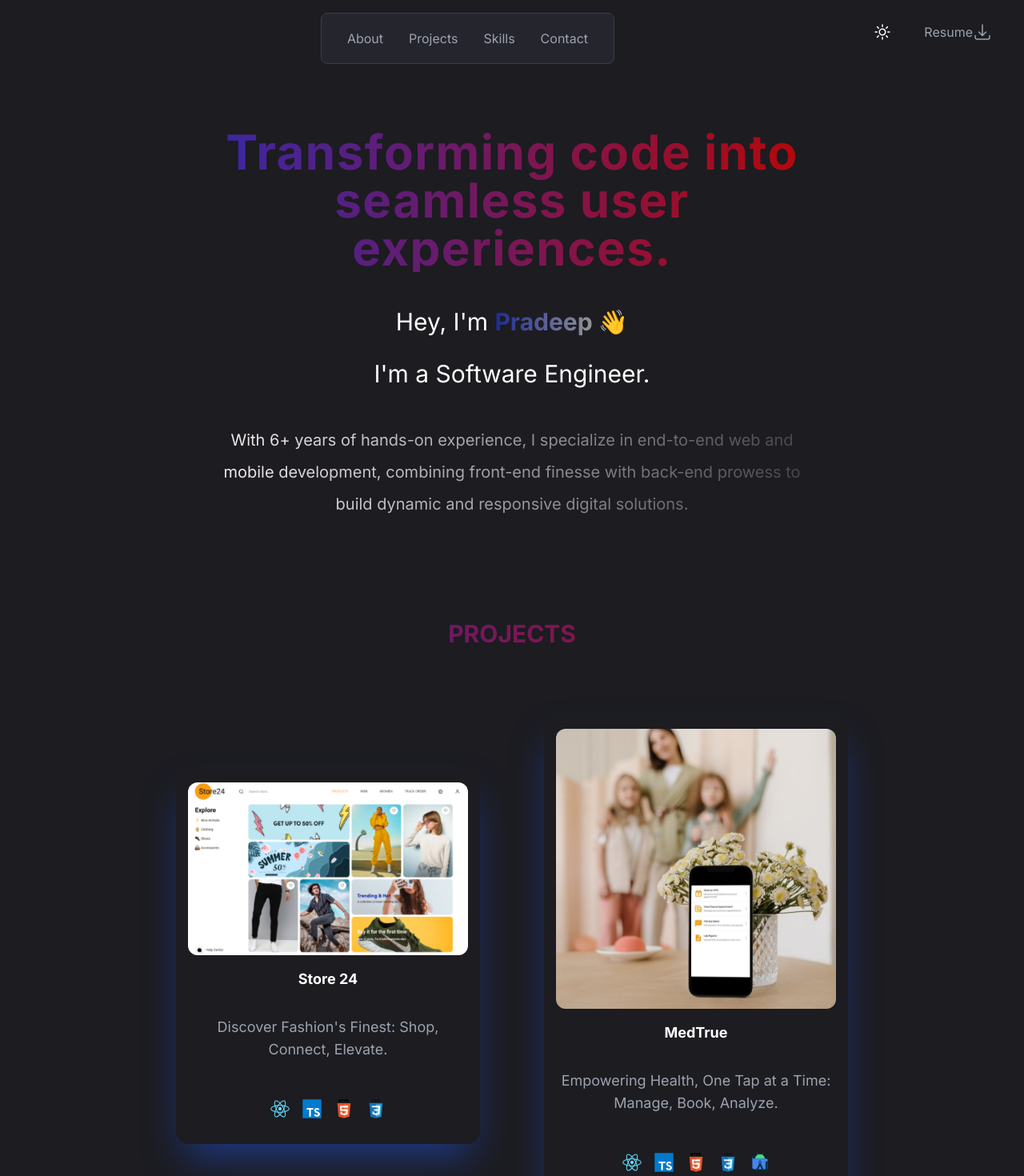
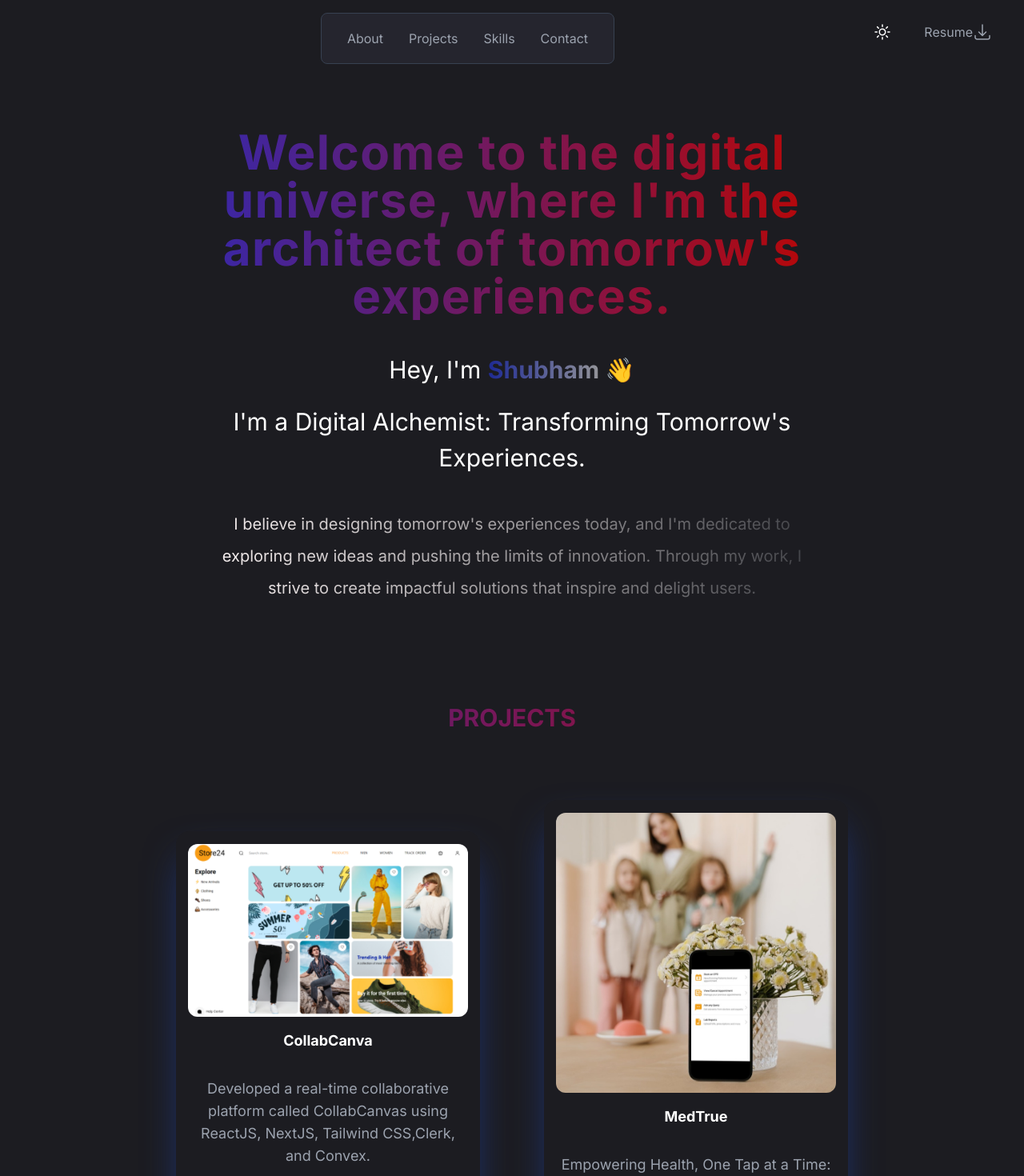
Before and after one commit to Kmrshubham335/nextjs-portfolio, a Next.js app: page / in a window 1280 px wide. Shown: the top 1470 px of the page at 80% size. Built offline with nearby package versions, Linux system fonts and the light colour scheme.

Commit message:
1 commit

```diff
--- a/src/components/Navbar/Navbar.tsx
+++ b/src/components/Navbar/Navbar.tsx
@@ -27,9 +27,10 @@ const Navbar = () => {
             {/*  */}
             {resolvedTheme ==="dark" ? <SunIcon id='dark' onClick={()=>setTheme("light")} className='h-6 w-6 text-white cursor-pointer'/>
             :<MoonIcon id='light' onClick={()=>setTheme("dark")} className='h-6 w-6 text-black cursor-pointer'/>}
-            <div className='flex px-2 flex-wrap'>
-                <Link className='flex flex-wrap' href={attachment.href}>{attachment?.title} <ArrowDownTrayIcon className='h-6 w-6' /></Link>
-            </div>
+
+<div className='flex px-2 flex-wrap'>
+    <a className='flex flex-wrap' href={attachment.href} download>{attachment?.title} <ArrowDownTrayIcon className='h-6 w-6' /></a>
+</div>
 
         </div>
 
--- a/src/components/Projects/Projects.tsx
+++ b/src/components/Projects/Projects.tsx
@@ -4,13 +4,13 @@ import React from 'react'
 
 const Projects = () => {
   return (
-    <section id="projects" className='my-20  justify-center flex flex-col animate__animated animate__fadeIn animate__delay-2s'>
+    <section id="projects" className='my-20 justify-center flex flex-col animate__animated animate__fadeIn animate__delay-2s'>
         <p className='text-[30px] font-bold text-center dark:bg-gradient-to-r from-[#3927A7] to-[#B70707] dark:bg-clip-text dark:text-transparent'>PROJECTS</p>
         <div className='flex justify-center'>
             <div className='grid grid-cols-1 items-center content-center lg:grid-cols-2 gap-20 md:p-20'>
                 {projects.map((project,index)=>{
                     return (
-                        <div key={project.title + index} className='flex flex-col items-center w-[330px] md:w-[380px]
+                        <a key={project.title + index} href={project.hosting_link} target="_blank" rel="noopener noreferrer" className='flex flex-col items-center w-[330px] md:w-[380px]
                           border rounded-2xl border-none shadow-2xl shadow-blue-900 cursor-pointer hover:-translate-y-20'>
                             <Image src={project.image} alt={project.title} height={220} width={350}
                              className='border rounded-xl bg-cover bg-center mt-4 border-none'/>
@@ -21,7 +21,7 @@ const Projects = () => {
                               return <Tech key={project.title +index}/>
                              })}
                              </div>
-                        </div>
+                        </a>
                     )
                 })}
             </div>
--- a/src/data/portfolio.ts
+++ b/src/data/portfolio.ts
@@ -10,8 +10,8 @@ import { NextIcon } from "@/components/common/NextIcon"
 import NodeJsIcon from "@/components/common/NodeJsIcon"
 import ReactIcon from "@/components/common/ReactIcon"
 import SpringBootIcon from "@/components/common/SpringBootIcon"
+import TailwindCss from "@/components/common/TailwindCssIcon"
 import TSIcon from "@/components/common/TSIcon"
-import { link } from "fs"
 
 
 export const navBarLink = [
@@ -35,23 +35,23 @@ export const navBarLink = [
 
 export const attachment = {
     "title":"Resume",
-    "href":"/resume-path"
+    "href":"/static/Shubham_Kumar.pdf"
 }
 
 export const ABOUT_SECTION = {
-    displayText:"Transforming code into seamless user experiences.",
-    name:"Pradeep",
-    title:"Software Engineer",
-    description:"With 6+ years of hands-on experience, I specialize in end-to-end web and mobile development, combining front-end finesse with back-end prowess to build dynamic and responsive digital solutions.",
+    displayText:"Welcome to the digital universe, where I'm the architect of tomorrow's experiences.",
+    name:"Shubham",
+    title:"Digital Alchemist: Transforming Tomorrow's Experiences",
+    description:"I believe in designing tomorrow's experiences today, and I'm dedicated to exploring new ideas and pushing the limits of innovation. Through my work, I strive to create impactful solutions that inspire and delight users.",
     greeting:'👋'
 }
 
 export const projects = [
     {
-        title:"Store 24",
-        description:"Discover Fashion's Finest: Shop, Connect, Elevate.",
-        github_link:"",
-        tech_stack:[ReactIcon,TSIcon,HtmlIcon,CSSIcon],
+        title:"CollabCanva",
+        description:"Developed a real-time collaborative platform called CollabCanvas using ReactJS, NextJS, Tailwind CSS,Clerk, and Convex.",
+        hosting_link:"https://collabcanvas-alpha.vercel.app/",
+        tech_stack:[NextIcon,ReactIcon,HtmlIcon,CSSIcon],
         image:'/static/images/project-1.png'
     },
     {
```
Also changed, not shown: src/components/common/TailwindCssIcon.tsx (added, +12 -0 lines), 1 other file (tests, documents, lock files or other folders).
